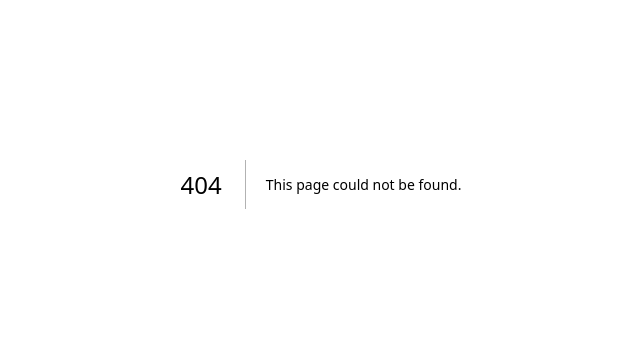
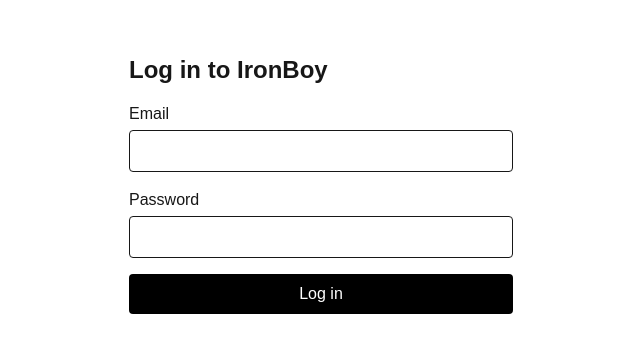
Before and after one commit to AlPlumo1/iron-boy, a Next.js app: page /auth/login in a window 1280 px wide. Before the commit this address had no page. Shown: the part 216-568 px from the top of the page, without its empty margins (319-959 px from the left). Built offline with nearby package versions, Linux system fonts and the light colour scheme.

Commit message:
feat : Login done

```diff
--- a/app/auth/actions.ts
+++ b/app/auth/actions.ts
@@ -1,6 +1,8 @@
 "use server";
 
 import { createClient } from "@/lib/supabase/server";
+
+import { redirect } from "next/navigation";
 
 export type SignUpState = {
   error?: string;
@@ -40,3 +42,36 @@
     success: true,
   };
 }
+
+export type SignInState = {
+  error?: string;
+};
+
+export async function signIn(
+  _previousState: SignInState,
+  formData: FormData,
+): Promise<SignInState> {
+  const email = formData.get("email");
+  const password = formData.get("password");
+
+  if (typeof email !== "string" || typeof password !== "string") {
+    return {
+      error: "Invalid form data.",
+    };
+  }
+
+  const supabase = await createClient();
+
+  const { error } = await supabase.auth.signInWithPassword({
+    email,
+    password,
+  });
+
+  if (error) {
+    return {
+      error: "Invalid email or password.",
+    };
+  }
+
+  redirect("/");
+}
--- /dev/null
+++ b/app/auth/login/page.tsx
@@ -0,0 +1,51 @@
+"use client";
+
+import { useActionState } from "react";
+
+import { signIn, type SignInState } from "@/app/auth/actions";
+
+const initialState: SignInState = {};
+
+export default function LoginPage() {
+  const [state, formAction, isPending] = useActionState(signIn, initialState);
+
+  return (
+    <main className="flex min-h-screen items-center justify-center">
+      <form action={formAction} className="flex w-full max-w-sm flex-col gap-4">
+        <h1 className="text-2xl font-bold">Log in to IronBoy</h1>
+
+        <label className="flex flex-col gap-1">
+          <span>Email</span>
+          <input
+            name="email"
+            type="email"
+            required
+            autoComplete="email"
+            className="rounded border px-3 py-2"
+          />
+        </label>
+
+        <label className="flex flex-col gap-1">
+          <span>Password</span>
+          <input
+            name="password"
+            type="password"
+            required
+            autoComplete="current-password"
+            className="rounded border px-3 py-2"
+          />
+        </label>
+
+        {state.error && <p className="text-sm text-red-600">{state.error}</p>}
+
+        <button
+          type="submit"
+          disabled={isPending}
+          className="rounded bg-black px-4 py-2 text-white disabled:opacity-50"
+        >
+          {isPending ? "Logging in..." : "Log in"}
+        </button>
+      </form>
+    </main>
+  );
+}
```
